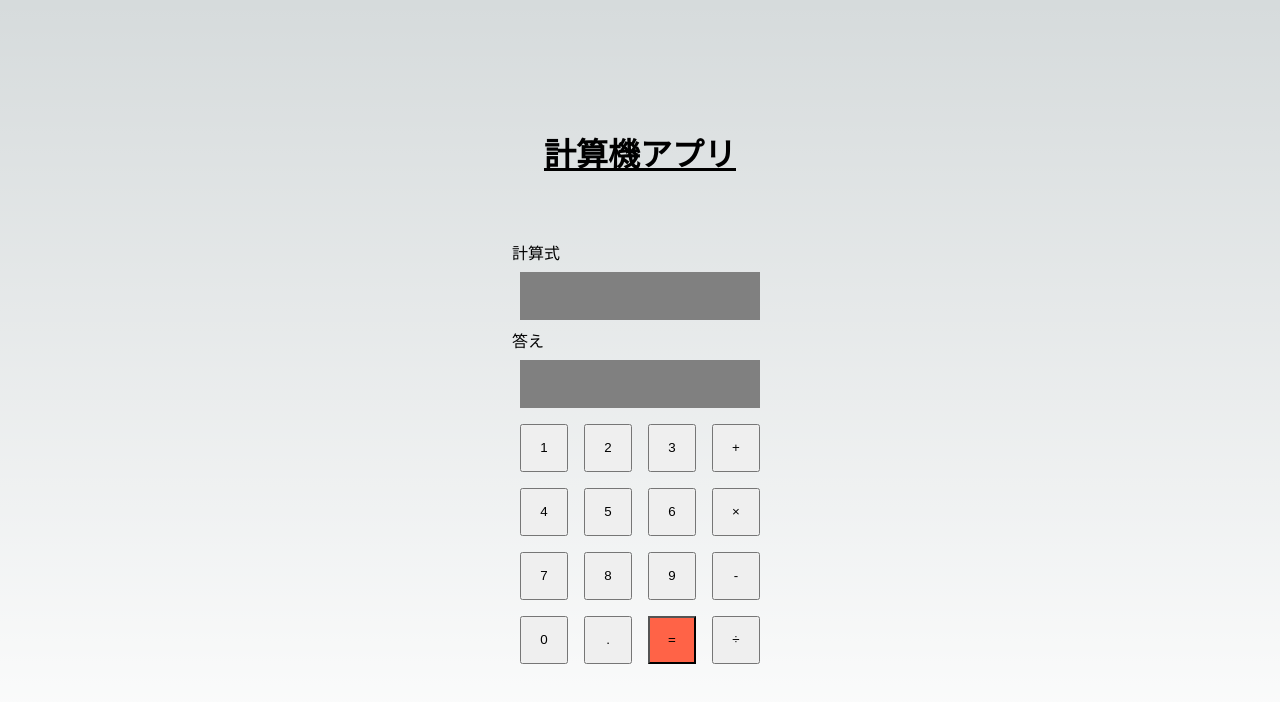
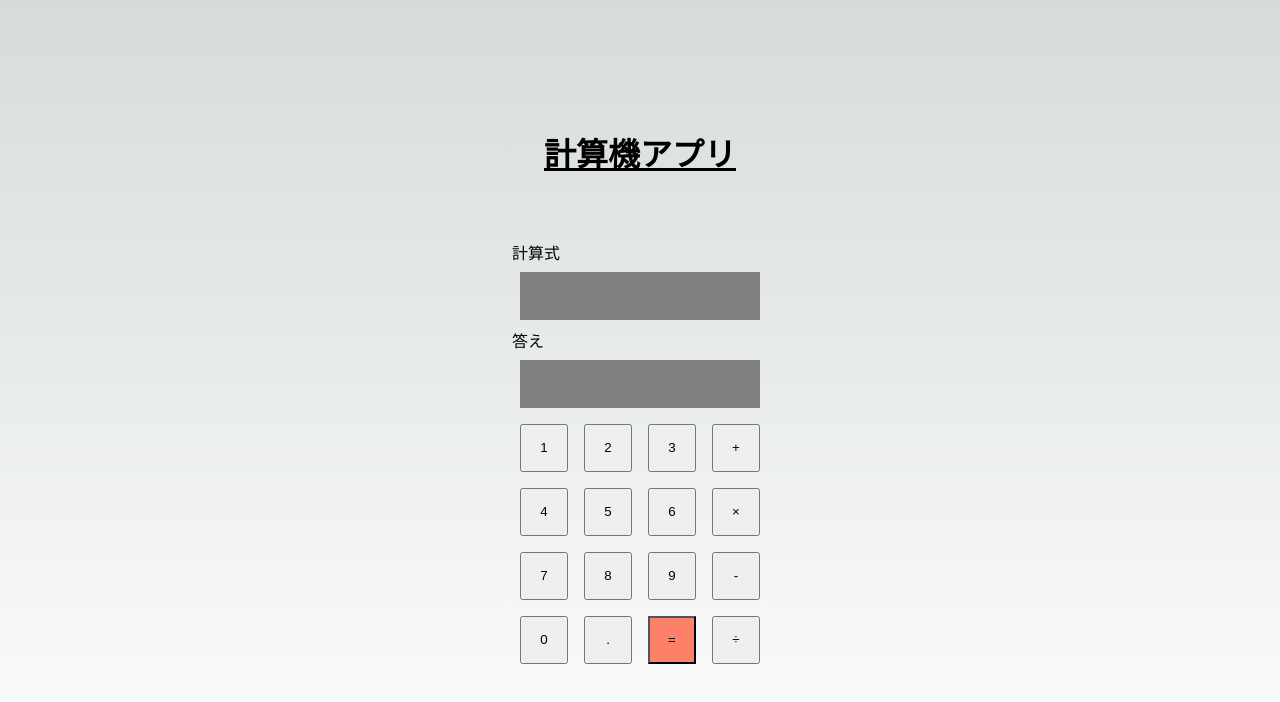
Before and after one commit to shimpei1494/calculate-next-app, a Next.js app: page / in a window 1280 px wide. Shown: the top 702 px of the page. Built offline with nearby package versions, Linux system fonts and the light colour scheme.

Commit message:
=の背景色調整

```diff
--- a/components/Switch/Switch.module.css
+++ b/components/Switch/Switch.module.css
@@ -5,5 +5,9 @@
 }
 
 .equal {
-  background-color: rgb(255, 99, 71);
+  background-color: rgba(255, 99, 71, 0.8);
 }
+
+.equal:hover{
+  background-color: rgba(255, 99, 71, 1);
+}
```
